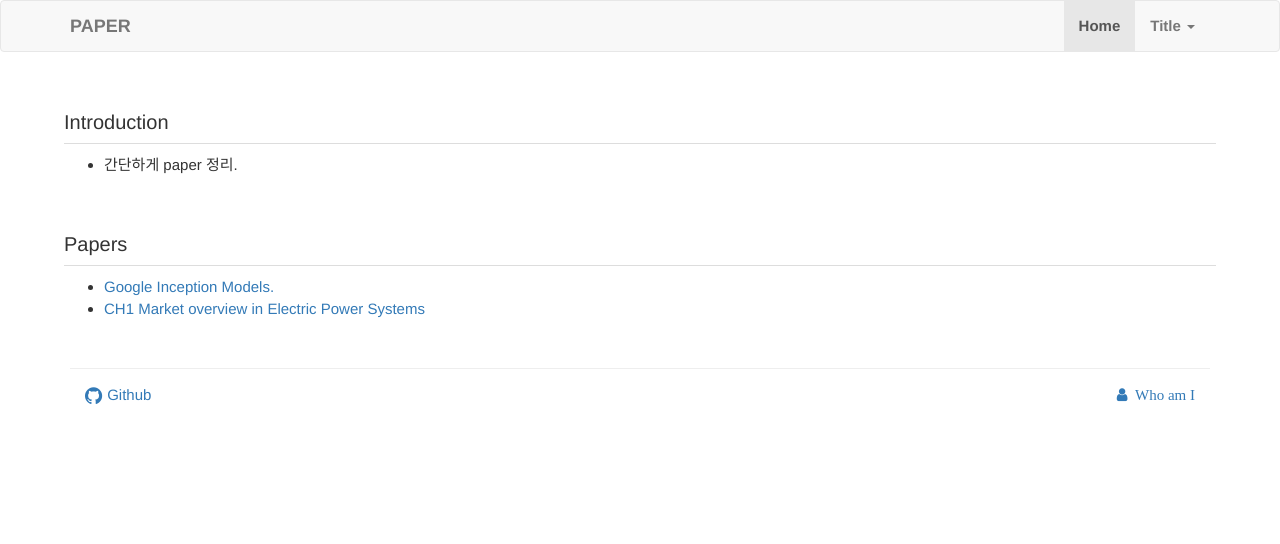
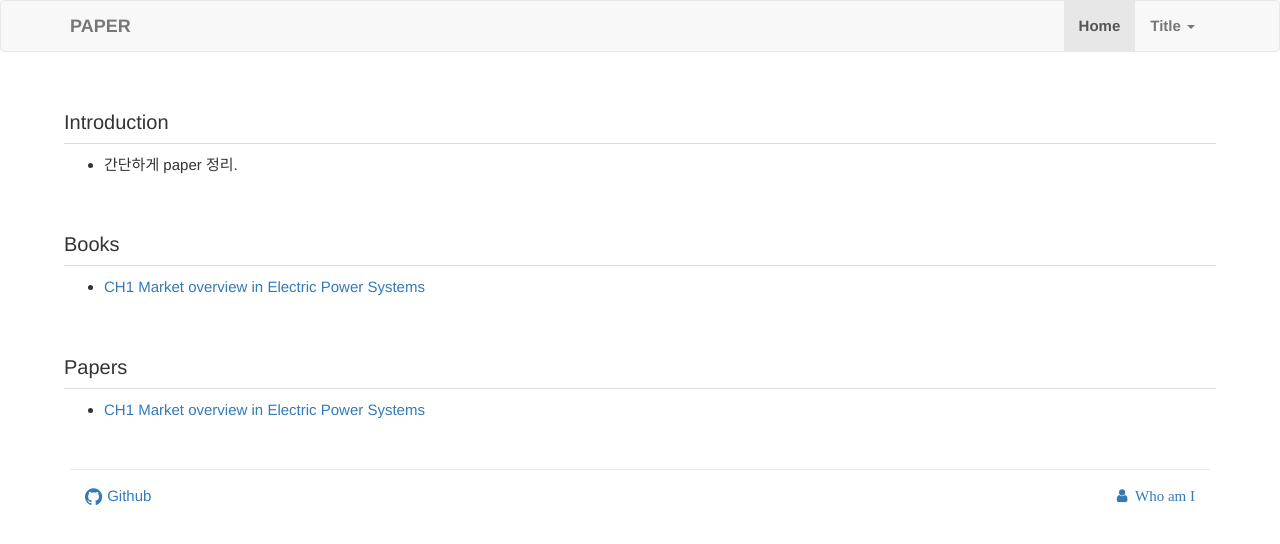
Before and after one commit to ryuncha/papers, a Jekyll site: the page built from index.html, in a window 1280 px wide. Shown: the top 544 px of the page. Built offline with Jekyll 4.4.1, drawn with Linux system fonts in a browser that asks for light colours; nearby versions of some CDN libraries; library files that are not in the unit come from our copies.

Commit message:
Update index.html

```diff
--- a/index.html
+++ b/index.html
@@ -9,10 +9,16 @@ layout: default
     </ul>
   </div>
   <div class="well-sm">
+    <h3>Books</h3>
+    <ul>
+      <li><a href="{{ site.baseurl }}/docs/2020-04-16 대학원생때 알았더라면 좋았을 것들">CH1 Market overview in Electric Power Systems</a></li>
+    </ul>
+  </div>
+  <div class="well-sm">
     <h3>Papers</h3>
     <ul>
-      <li><a href="{{ site.baseurl }}/docs/google_inception">Google Inception Models.</a></li>
       <li><a href="{{ site.baseurl }}/docs/2020-02-14">CH1 Market overview in Electric Power Systems</a></li>
     </ul>
   </div>
+
 </div>
```
